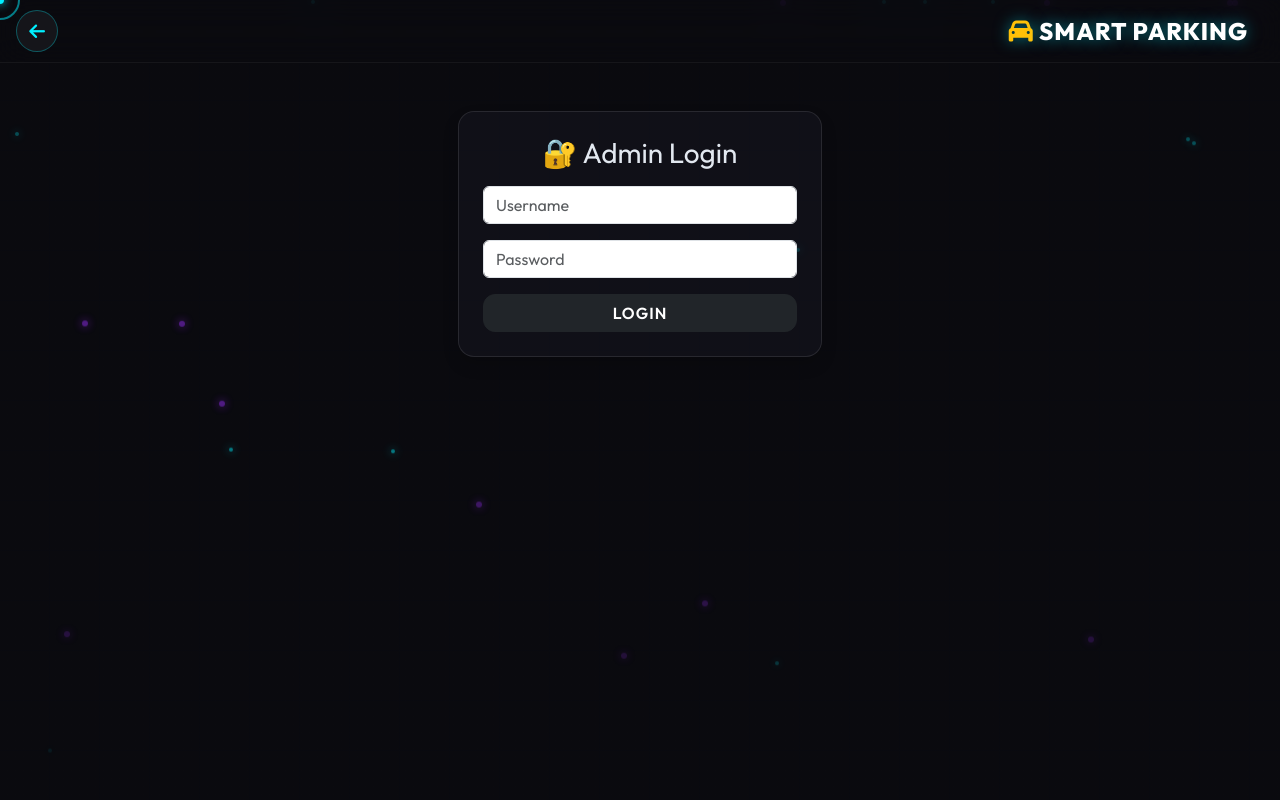
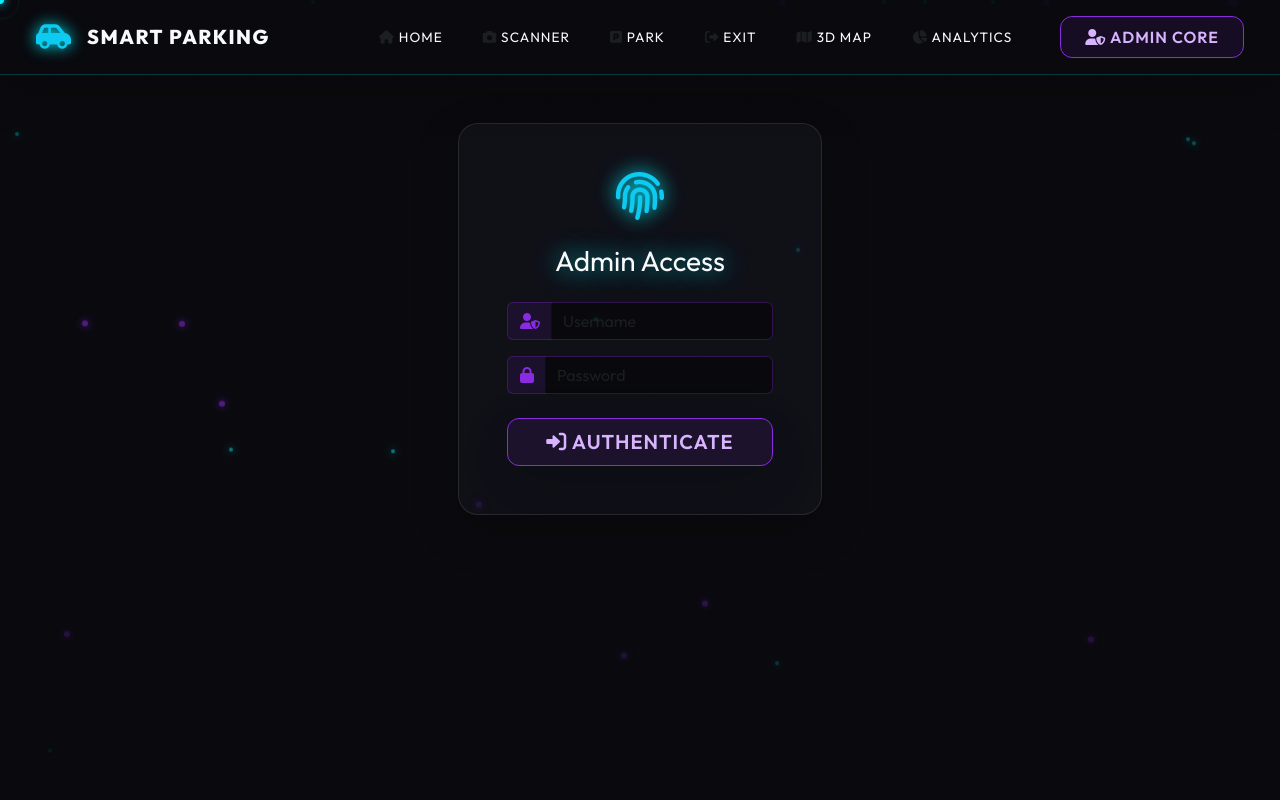
Before and after one commit to Sk-0903/smart-parking-system, a Flask app: page /login in a window 1280 px wide. Run offline with Flask 3, Linux system fonts and the light colour scheme; some libraries are stand-ins or nearby versions.

```diff
--- a/templates/base.html
+++ b/templates/base.html
@@ -67,43 +67,6 @@
             100% { transform: translateY(-10vh); opacity: 0; }
         }
 
-        .home-back-btn {
-            width: 42px;
-            height: 42px;
-            border-radius: 50%;
-            background: rgba(255,255,255,0.05);
-            border: 1px solid rgba(0, 240, 255, 0.3);
-            color: #00f0ff;
-            display: flex;
-            align-items: center;
-            justify-content: center;
-            text-decoration: none;
-            margin-right: 15px;
-            font-size: 18px;
-            transition: 0.3s;
-        }
-
-        .home-back-btn:hover {
-            background: rgba(0, 240, 255, 0.2);
-            color: #fff;
-            box-shadow: 0 0 15px rgba(0, 240, 255, 0.5);
-            transform: scale(1.1);
-        }
-
-        /* 🚗 NAVBAR */
-        .navbar {
-            background: rgba(10, 10, 15, 0.8) !important;
-            border-bottom: 1px solid rgba(255, 255, 255, 0.05);
-            backdrop-filter: blur(16px);
-        }
-
-        .navbar-brand {
-            color: #fff !important;
-            font-weight: 800;
-            letter-spacing: 1px;
-            text-shadow: 0 0 15px rgba(0, 240, 255, 0.5);
-        }
-
         /* 🎥 LOADER */
         #loader {
             position: fixed;
@@ -143,6 +106,26 @@
             backdrop-filter: blur(10px);
         }
 
+        /* Smooth Hover Effects for Navbar */
+        .nav-hover {
+            transition: 0.3s ease-in-out;
+            font-weight: 500;
+            text-transform: uppercase;
+            font-size: 0.85rem;
+            letter-spacing: 1px;
+        }
+        .nav-hover:hover {
+            color: #00f0ff !important;
+            text-shadow: 0 0 15px rgba(0, 240, 255, 0.6);
+            transform: translateY(-2px);
+        }
+        .nav-hover i {
+            transition: 0.3s;
+        }
+        .nav-hover:hover i {
+            color: #00f0ff !important;
+        }
+
     </style>
 
 </head>
@@ -171,19 +154,53 @@
 <!-- 🔔 SOUND -->
 <audio id="alertSound" src="https://www.soundjay.com/buttons/sounds/button-3.mp3"></audio>
 
-<!-- 🚗 NAVBAR -->
-<nav class="navbar navbar-dark px-3">
+<!-- 🚀 GLOBAL STICKY NAVBAR -->
+<nav class="navbar navbar-expand-lg navbar-dark px-4 py-3 shadow-lg sticky-top" style="background: rgba(10, 10, 15, 0.85) !important; backdrop-filter: blur(16px); border-bottom: 1px solid rgba(0, 240, 255, 0.2); z-index: 9999;">
+    <div class="container-fluid">
 
-    {% if request.endpoint != 'index' %}
-    <a href="{{ url_for('index') }}" class="home-back-btn">
-        <i class="fas fa-arrow-left"></i>
-    </a>
-    {% endif %}
+        <!-- Logo -->
+        <a class="navbar-brand d-flex align-items-center" href="/">
+            <i class="fas fa-car-side text-info me-3 fs-3" style="text-shadow: 0 0 15px #00f0ff;"></i>
+            <span class="fw-bold text-light" style="letter-spacing: 1.5px;">SMART PARKING</span>
+        </a>
 
-    <span class="navbar-brand fs-4">
-        <i class="fas fa-car text-warning"></i> SMART PARKING
-    </span>
+        <!-- Mobile Hamburger Menu Button -->
+        <button class="navbar-toggler" type="button" data-bs-toggle="collapse" data-bs-target="#globalNav" style="border-color: rgba(0, 240, 255, 0.5);">
+            <span class="navbar-toggler-icon"></span>
+        </button>
 
+        <!-- Navigation Links -->
+        <div class="collapse navbar-collapse justify-content-end" id="globalNav">
+            <ul class="navbar-nav align-items-center gap-4">
+                <li class="nav-item">
+                    <a class="nav-link nav-hover text-light" href="/"><i class="fas fa-home text-muted"></i> Home</a>
+                </li>
+                <li class="nav-item">
+                    <a class="nav-link nav-hover text-light" href="/camera"><i class="fas fa-camera text-muted"></i> Scanner</a>
+                </li>
+                <li class="nav-item">
+                    <a class="nav-link nav-hover text-light" href="/register"><i class="fas fa-parking text-muted"></i> Park</a>
+                </li>
+                <li class="nav-item">
+                    <a class="nav-link nav-hover text-light" href="/exit"><i class="fas fa-sign-out-alt text-muted"></i> Exit</a>
+                </li>
+                <li class="nav-item">
+                    <a class="nav-link nav-hover text-light" href="/map"><i class="fas fa-map text-muted"></i> 3D Map</a>
+                </li>
+                <li class="nav-item">
+                    <a class="nav-link nav-hover text-light" href="/analytics"><i class="fas fa-chart-pie text-muted"></i> Analytics</a>
+                </li>
+
+                <!-- Admin Button -->
+                <li class="nav-item ms-lg-3 mt-3 mt-lg-0">
+                    <a class="btn btn-neon-purple px-4 py-2" href="/admin">
+                        <i class="fas fa-user-shield"></i> Admin Core
+                    </a>
+                </li>
+            </ul>
+        </div>
+
+    </div>
 </nav>
 
 <!-- 📦 CONTENT -->
@@ -242,5 +259,8 @@ VanillaTilt.init(document.querySelectorAll(".glass-panel, .card"), {
 });
 </script>
 
+<!-- ✅ BOOTSTRAP JS FOR MOBILE NAVBAR -->
+<script src="https://cdn.jsdelivr.net/npm/bootstrap@5.3.0/dist/js/bootstrap.bundle.min.js"></script>
+
 </body>
 </html>
--- a/templates/login.html
+++ b/templates/login.html
@@ -2,22 +2,55 @@
 
 {% block content %}
 
-<div class="container mt-5">
-    <div class="card p-4 shadow col-md-4 mx-auto">
+<div class="container mt-5 animate__animated animate__fadeInUp">
+    <div class="glass-panel p-5 shadow-lg col-md-4 mx-auto text-center" style="border-radius: 20px;">
 
-        <h3 class="text-center mb-3">🔐 Admin Login</h3>
+        <!-- 🔒 Security Icon -->
+        <div class="mb-4">
+            <i class="fas fa-fingerprint fa-3x text-info" style="text-shadow: 0 0 20px #00f0ff;"></i>
+        </div>
 
-        <form method="POST">
+        <h3 class="title-glow mb-4 text-light">Admin Access</h3>
 
-            <input type="text" name="username" placeholder="Username" class="form-control mb-3" required>
+        <form method="POST" class="text-start">
 
-            <input type="password" name="password" placeholder="Password" class="form-control mb-3" required>
+            <div class="input-group mb-3 cyber-input">
+                <span class="input-group-text"><i class="fas fa-user-shield"></i></span>
+                <input type="text" name="username" placeholder="Username" class="form-control" required>
+            </div>
 
-            <button class="btn btn-dark w-100">Login</button>
+            <div class="input-group mb-4 cyber-input">
+                <span class="input-group-text"><i class="fas fa-lock"></i></span>
+                <input type="password" name="password" placeholder="Password" class="form-control" required>
+            </div>
+
+            <button class="btn btn-neon-purple w-100 btn-lg shadow-lg">
+                <i class="fas fa-sign-in-alt"></i> Authenticate
+            </button>
 
         </form>
 
     </div>
 </div>
 
+<!-- 🎨 SECURITY STYLES -->
+<style>
+.cyber-input .input-group-text {
+    background: rgba(138, 43, 226, 0.1);
+    color: #8a2be2;
+    border: 1px solid rgba(138, 43, 226, 0.3);
+    border-right: none;
+}
+.cyber-input .form-control {
+    background: rgba(0, 0, 0, 0.4) !important;
+    color: white !important;
+    border: 1px solid rgba(138, 43, 226, 0.3);
+    border-left: none;
+}
+.cyber-input .form-control:focus {
+    box-shadow: 0 0 15px rgba(138, 43, 226, 0.4);
+    border-color: #8a2be2;
+}
+</style>
+
 {% endblock %}
```
